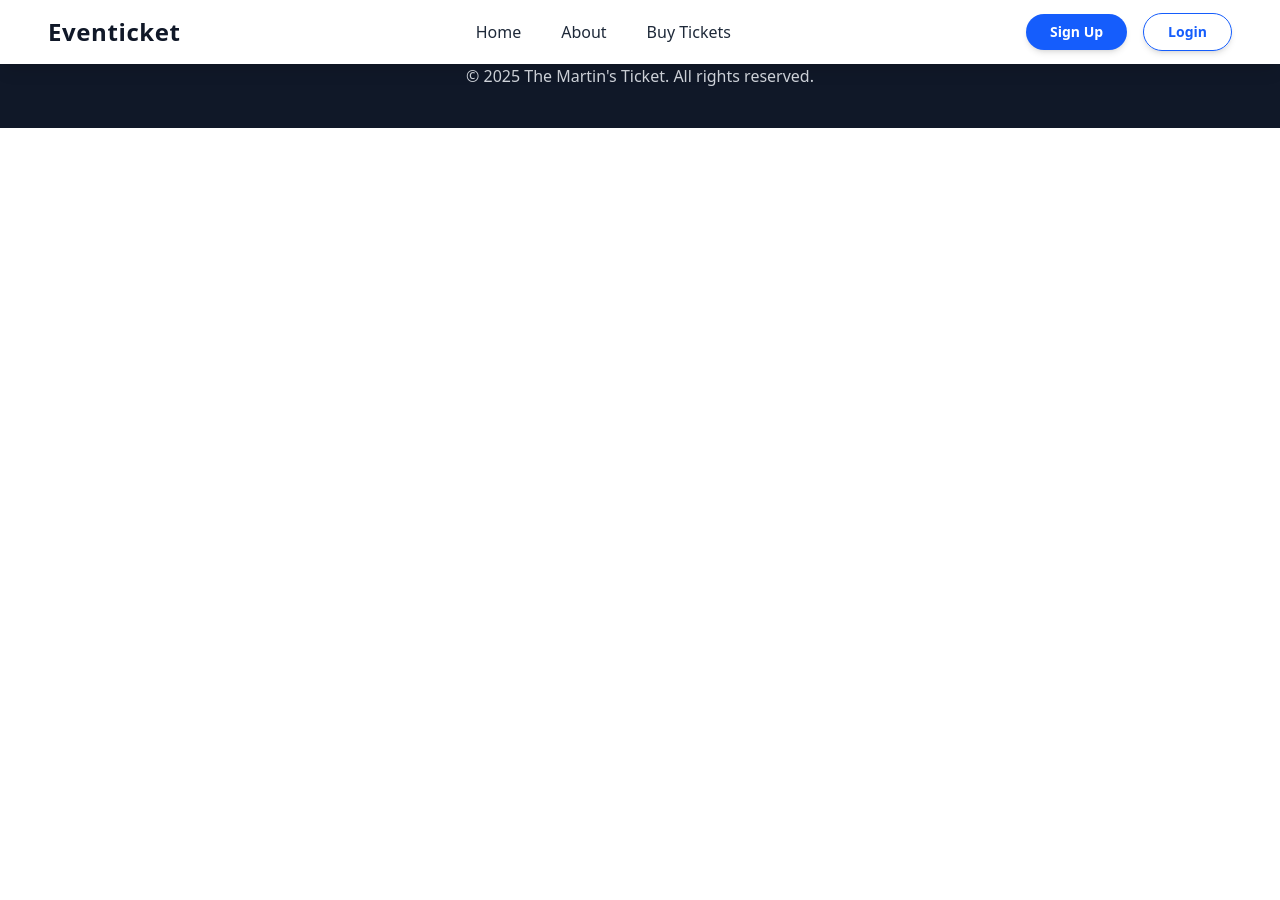
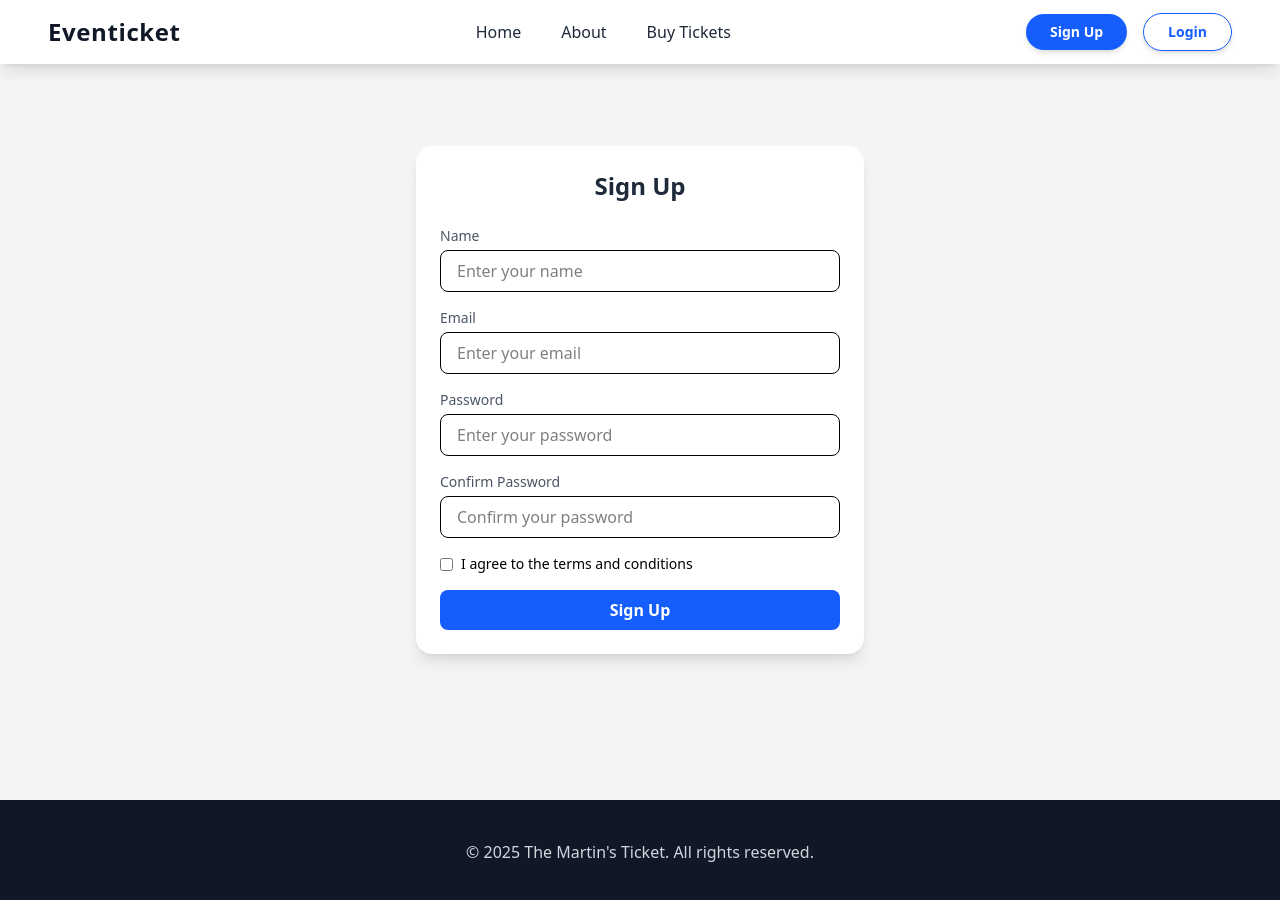
Before and after one commit to Cody-nas/EventBooking-App, a React (Vite) app: page /signup in a window 1280 px wide. Shown: the top 900 px of the page. Before the commit the page ends 800 px from the top, so only its background shows below. Built offline with nearby package versions, Linux system fonts and the light colour scheme.

Commit message:
Refactor Login and Signup components for improved functionality and consistency in naming

```diff
--- a/src/App.jsx
+++ b/src/App.jsx
@@ -5,7 +5,7 @@ import Home from "./Pages/Home";
 import About from "./Pages/About";
 import Footer from "./Components/Footer";
 import Purchase from "./Pages/Purchase";
-import SignUp from "./Pages/SignUp";
+import SignUp from "./Pages/Signup";
 import Login from "./Pages/Login";
 import Dashboard from "./Pages/Dashboard/index"
 
--- a/src/Pages/Login.jsx
+++ b/src/Pages/Login.jsx
@@ -1,57 +1,64 @@
-// import { useState } from "react";
-// // import { Card, CardContent } from "@/components/ui/card";
-// // import { Button } from "@/components/ui/button";
-// // import { Input } from "@/components/ui/input";
-
-// export function LoginPage() {
-//   const [email, setEmail] = useState("");
-//   const [password, setPassword] = useState("");
-
-//   const handleSubmit = (e) => {
-//     e.preventDefault();
-//     console.log("Logging in", { email, password });
-//   };
-
-//   return (
-//     <div className="flex items-center justify-center min-h-screen bg-gray-100">
-//       <Card className="w-96 p-6 shadow-xl rounded-2xl bg-white">
-//         <CardContent>
-//           <h2 className="text-2xl font-bold text-center mb-6">Login</h2>
-//           <form onSubmit={handleSubmit} className="space-y-4">
-//             <div>
-//               <label className="block text-sm font-medium">Email</label>
-//               <Input
-//                 type="email"
-//                 placeholder="Enter your email"
-//                 value={email}
-//                 onChange={(e) => setEmail(e.target.value)}
-//                 required
-//               />
-//             </div>
-//             <div>
-//               <label className="block text-sm font-medium">Password</label>
-//               <Input
-//                 type="password"
-//                 placeholder="Enter your password"
-//                 value={password}
-//                 onChange={(e) => setPassword(e.target.value)}
-//                 required
-//               />
-//             </div>
-//             <Button className="w-full" type="submit">Login</Button>
-//           </form>
-//         </CardContent>
-//       </Card>
-//     </div>
-//   );
-// }
-
-import React from 'react'
+import React, { useState } from 'react';
 
 const Login = () => {
+  const [email, setEmail] = useState('');
+  const [password, setPassword] = useState('');
+  const [rememberMe, setRememberMe] = useState(false);
+
+  const handleSubmit = (e) => {
+    e.preventDefault();
+    console.log({ email, password, rememberMe });
+  };
+
   return (
-    <div className='min-h-dvh py-32'>Login</div>
-  )
-}
+    <div className="flex items-center justify-center min-h-screen bg-gray-100">
+      <div className="w-full max-w-md p-6 bg-white rounded-2xl shadow-lg">
+        <h2 className="text-2xl font-semibold text-center text-gray-800 mb-6">Login</h2>
+        <form onSubmit={handleSubmit} className="space-y-4">
+          <div>
+            <label className="block text-gray-600 text-sm mb-1">Email</label>
+            <input
+              type="email"
+              value={email}
+              onChange={(e) => setEmail(e.target.value)}
+              required
+              className="w-full px-4 py-2 border rounded-lg focus:ring-2 focus:ring-blue-500 focus:outline-none"
+              placeholder="Enter your email"
+            />
+          </div>
+          <div>
+            <label className="block text-gray-600 text-sm mb-1">Password</label>
+            <input
+              type="password"
+              value={password}
+              onChange={(e) => setPassword(e.target.value)}
+              required
+              className="w-full px-4 py-2 border rounded-lg focus:ring-2 focus:ring-blue-500 focus:outline-none"
+              placeholder="Enter your password"
+            />
+          </div>
+          <div className="flex justify-between items-center text-sm">
+            <label className="flex items-center space-x-2">
+              <input
+                type="checkbox"
+                checked={rememberMe}
+                onChange={() => setRememberMe(!rememberMe)}
+                className="rounded border-gray-300"
+              />
+              <span>Remember me</span>
+            </label>
+            <a href="#" className="text-blue-500 hover:underline">Forgot password?</a>
+          </div>
+          <button
+            type="submit"
+            className="w-full py-2 bg-blue-600 text-white font-semibold rounded-lg hover:bg-blue-700 transition"
+          >
+            Login
+          </button>
+        </form>
+      </div>
+    </div>
+  );
+};
 
-export default Login
+export default Login;
--- a/src/Pages/SignUp.jsx
+++ b/src/Pages/SignUp.jsx
@@ -1,57 +1,89 @@
-// import { useState } from "react";
-// // import { Card, CardContent } from "@/components/ui/card";
-// // // import { Button } from "@/components/ui/button";
-// // // import { Input } from "@/components/ui/input";
-// export function SignupPage() {
-//   const [email, setEmail] = useState("");
-//   const [password, setPassword] = useState("");
+import React, { useState } from 'react';
 
-//   const handleSubmit = (e) => {
-//     e.preventDefault();
-//     console.log("Signing up", { email, password });
-//   };
+const Signup = () => {
+  const [name, setName] = useState('');
+  const [email, setEmail] = useState('');
+  const [password, setPassword] = useState('');
+  const [confirmPassword, setConfirmPassword] = useState('');
+  const [agreeTerms, setAgreeTerms] = useState(false);
 
-//   return (
-//     <div className="flex items-center justify-center min-h-screen bg-gray-100">
-//       <Card className="w-96 p-6 shadow-xl rounded-2xl bg-white">
-//         <CardContent>
-//           <h2 className="text-2xl font-bold text-center mb-6">Sign Up</h2>
-//           <form onSubmit={handleSubmit} className="space-y-4">
-//             <div>
-//               <label className="block text-sm font-medium">Email</label>
-//               <Input
-//                 type="email"
-//                 placeholder="Enter your email"
-//                 value={email}
-//                 onChange={(e) => setEmail(e.target.value)}
-//                 required
-//               />
-//             </div>
-//             <div>
-//               <label className="block text-sm font-medium">Password</label>
-//               <Input
-//                 type="password"
-//                 placeholder="Enter your password"
-//                 value={password}
-//                 onChange={(e) => setPassword(e.target.value)}
-//                 required
-//               />
-//             </div>
-//             <Button className="w-full" type="submit">Sign Up</Button>
-//           </form>
-//         </CardContent>
-//       </Card>
-//     </div>
-//   );
-// }
+  const handleSubmit = (e) => {
+    e.preventDefault();
+    if (password !== confirmPassword) {
+      alert('Passwords do not match');
+      return;
+    }
+    console.log({ name, email, password, agreeTerms });
+  };
 
+  return (
+    <div className="flex items-center justify-center min-h-screen bg-gray-100">
+      <div className="w-full max-w-md p-6 bg-white rounded-2xl shadow-lg">
+        <h2 className="text-2xl font-semibold text-center text-gray-800 mb-6">Sign Up</h2>
+        <form onSubmit={handleSubmit} className="space-y-4">
+          <div>
+            <label className="block text-gray-600 text-sm mb-1">Name</label>
+            <input
+              type="text"
+              value={name}
+              onChange={(e) => setName(e.target.value)}
+              required
+              className="w-full px-4 py-2 border rounded-lg focus:ring-2 focus:ring-blue-500 focus:outline-none"
+              placeholder="Enter your name"
+            />
+          </div>
+          <div>
+            <label className="block text-gray-600 text-sm mb-1">Email</label>
+            <input
+              type="email"
+              value={email}
+              onChange={(e) => setEmail(e.target.value)}
+              required
+              className="w-full px-4 py-2 border rounded-lg focus:ring-2 focus:ring-blue-500 focus:outline-none"
+              placeholder="Enter your email"
+            />
+          </div>
+          <div>
+            <label className="block text-gray-600 text-sm mb-1">Password</label>
+            <input
+              type="password"
+              value={password}
+              onChange={(e) => setPassword(e.target.value)}
+              required
+              className="w-full px-4 py-2 border rounded-lg focus:ring-2 focus:ring-blue-500 focus:outline-none"
+              placeholder="Enter your password"
+            />
+          </div>
+          <div>
+            <label className="block text-gray-600 text-sm mb-1">Confirm Password</label>
+            <input
+              type="password"
+              value={confirmPassword}
+              onChange={(e) => setConfirmPassword(e.target.value)}
+              required
+              className="w-full px-4 py-2 border rounded-lg focus:ring-2 focus:ring-blue-500 focus:outline-none"
+              placeholder="Confirm your password"
+            />
+          </div>
+          <div className="flex items-center text-sm">
+            <input
+              type="checkbox"
+              checked={agreeTerms}
+              onChange={() => setAgreeTerms(!agreeTerms)}
+              className="rounded border-gray-300"
+            />
+            <span className="ml-2">I agree to the terms and conditions</span>
+          </div>
+          <button
+            type="submit"
+            className="w-full py-2 bg-blue-600 text-white font-semibold rounded-lg hover:bg-blue-700 transition"
+          >
+            Sign Up
+          </button>
+        </form>
+      </div>
+    </div>
+  );
+};
 
-import React from 'react'
-
-const SignUp = () => {
-  return (
-    <div>SignUp</div>
-  )
-}
-
-export default SignUp
+export default Signup;
```
